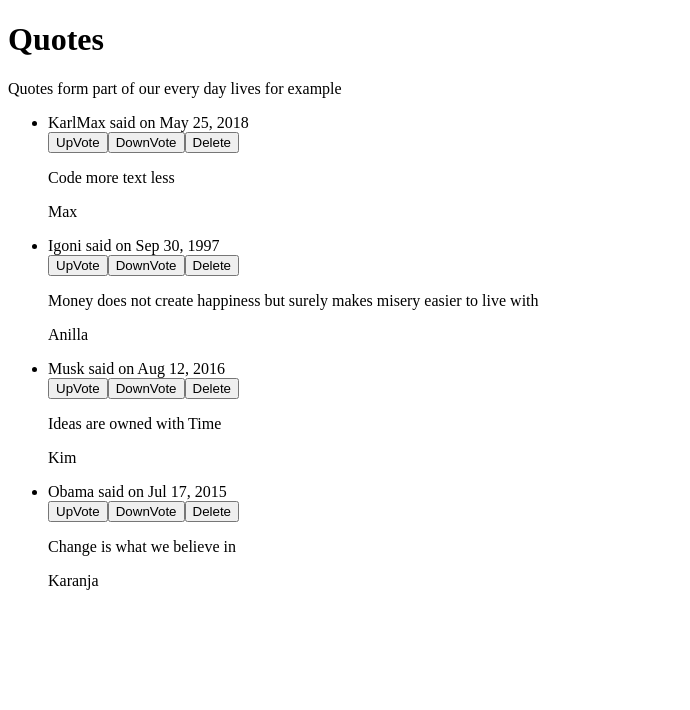
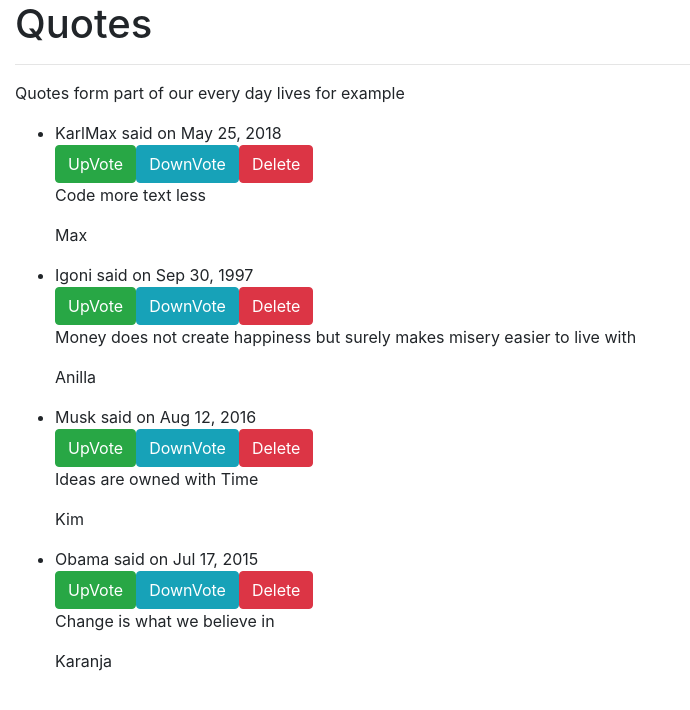
Before and after one commit to Anillab/Quote, an Angular app: page / in a window 1280 px wide. Shown: the top 710 px of the page, without its empty margins (0-690 px from the left). Built offline with nearby package versions, Linux system fonts and the light colour scheme.

Commit message:
Modified 4 files,generated a new form folder

```diff
--- a/package.json
+++ b/package.json
@@ -20,6 +20,7 @@
     "@angular/platform-browser": "^6.0.2",
     "@angular/platform-browser-dynamic": "^6.0.2",
     "@angular/router": "^6.0.2",
+    "bootstrap": "^4.1.1",
     "core-js": "^2.5.4",
     "rxjs": "^6.0.0",
     "zone.js": "^0.8.26"
--- a/src/app/app.module.ts
+++ b/src/app/app.module.ts
@@ -3,12 +3,14 @@ import { NgModule } from '@angular/core';
 import { AppComponent } from './app.component';
 import { QuoteComponent } from './quote/quote.component';
 import { QuoteOthersComponent } from './quote-others/quote-others.component';
+import { QuoteFormComponent } from './quote-form/quote-form.component';
 
 @NgModule({
   declarations: [
     AppComponent,
     QuoteComponent,
-    QuoteOthersComponent
+    QuoteOthersComponent,
+    QuoteFormComponent
   ],
   imports: [
     BrowserModule
--- /dev/null
+++ b/src/app/quote-form/quote-form.component.html
@@ -0,0 +1,23 @@
+<div class="container-fluid">
+    <div class="row">
+        <form>
+            <div class="form-group">
+
+                <label for="name">Name</label>
+                <input type="text" required class="form-control" id="name">
+
+            </div>
+            <div class="form-group">
+
+                <label for="description">Description</label>
+                <textarea class="form-control" id="description" rows="4" required></textarea>
+
+            </div>
+            <div class="form-group">
+                <label for="complete">Completion</label>
+                <input type='date' id="complete" required>
+
+            </div>
+        </form>
+    </div>
+</div>
--- /dev/null
+++ b/src/app/quote-form/quote-form.component.ts
@@ -0,0 +1,15 @@
+import { Component, OnInit } from '@angular/core';
+
+@Component({
+  selector: 'app-quote-form',
+  templateUrl: './quote-form.component.html',
+  styleUrls: ['./quote-form.component.css']
+})
+export class QuoteFormComponent implements OnInit {
+
+  constructor() { }
+
+  ngOnInit() {
+  }
+
+}
--- a/src/app/quote/quote.component.html
+++ b/src/app/quote/quote.component.html
@@ -1,11 +1,14 @@
+<div class="container-fluid">
 <h1>Quotes</h1>
+<hr>
 <p>Quotes form part of our every day lives for example</p>
 <ul>
   <div *ngFor='let quote of quotes;let i=index'>
   <li>{{quote.quote}} said on {{quote.postedTime|date}}</li>
-  <button (click)='addVote(i)' class="btn">UpVote</button>
-  <button (click)='subVote(i)' class="btn">DownVote</button>
-  <button (click) = 'quoteDelete(index)'>Delete</button>
+  <button (click)='addVote(i)' class="btn btn-success">UpVote</button>
+  <button (click)='subVote(i)' class="btn btn-info">DownVote</button>
+  <button (click) = 'quoteDelete(index)' class="btn btn-danger">Delete</button>
   <app-quote-others  [quote]='quote'></app-quote-others>
 </div>
 </ul>
+</div>
--- a/src/app/quote/quote.component.ts
+++ b/src/app/quote/quote.component.ts
@@ -15,13 +15,14 @@ export class QuoteComponent implements OnInit {
 
   ]
   addVote(i){
-    alert(this.quotes[i].upVotes+=1)
+    confirm(this.quotes[i].upVotes+=1)
+
   }
   subVote(i){
-    alert(this.quotes[i].upVotes-1)
+    confirm(this.quotes[i].upVotes-1)
   }
   quoteDelete(index){
-     alert("Do You want to Delete this Quote?")
+     confirm("Do You want to Delete this Quote?")
       this.quotes.splice(index,1);
     }
   // deleteGoal(isDelete,index){
--- a/src/styles.css
+++ b/src/styles.css
@@ -1 +1,2 @@
 /* You can add global styles to this file, and also import other style files */
+@import "~bootstrap/dist/css/bootstrap.css"
```
Also changed, not shown: src/app/quote-form/quote-form.component.css (added), 2 other files (tests, documents, lock files or other folders).
